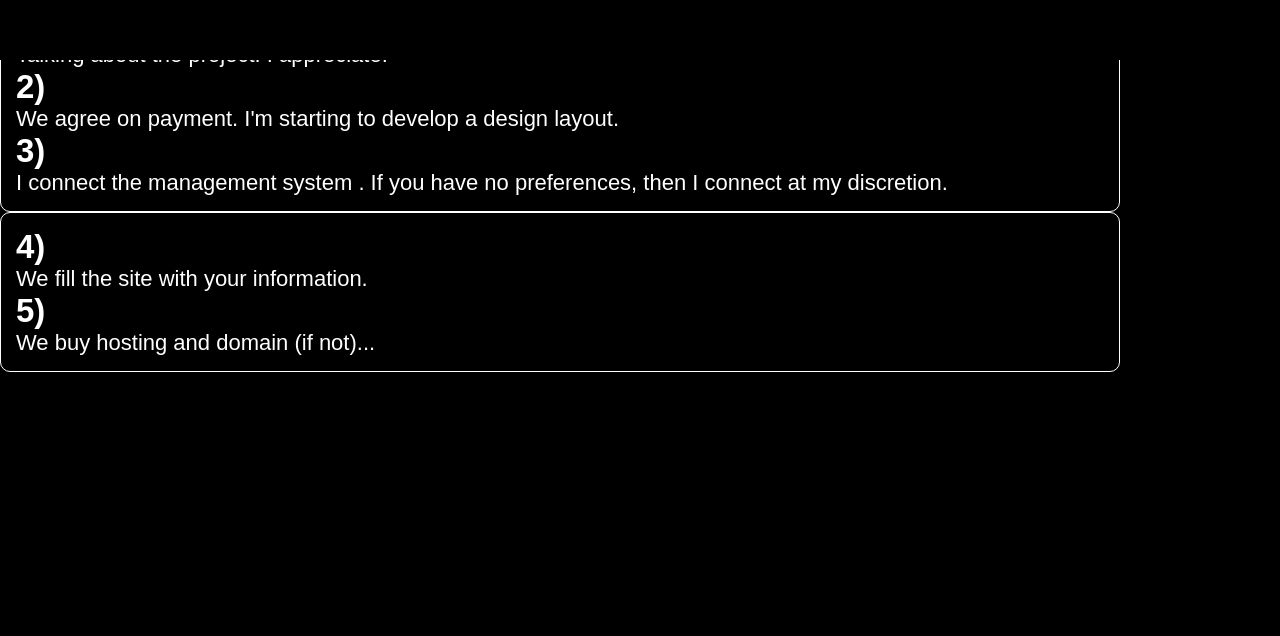
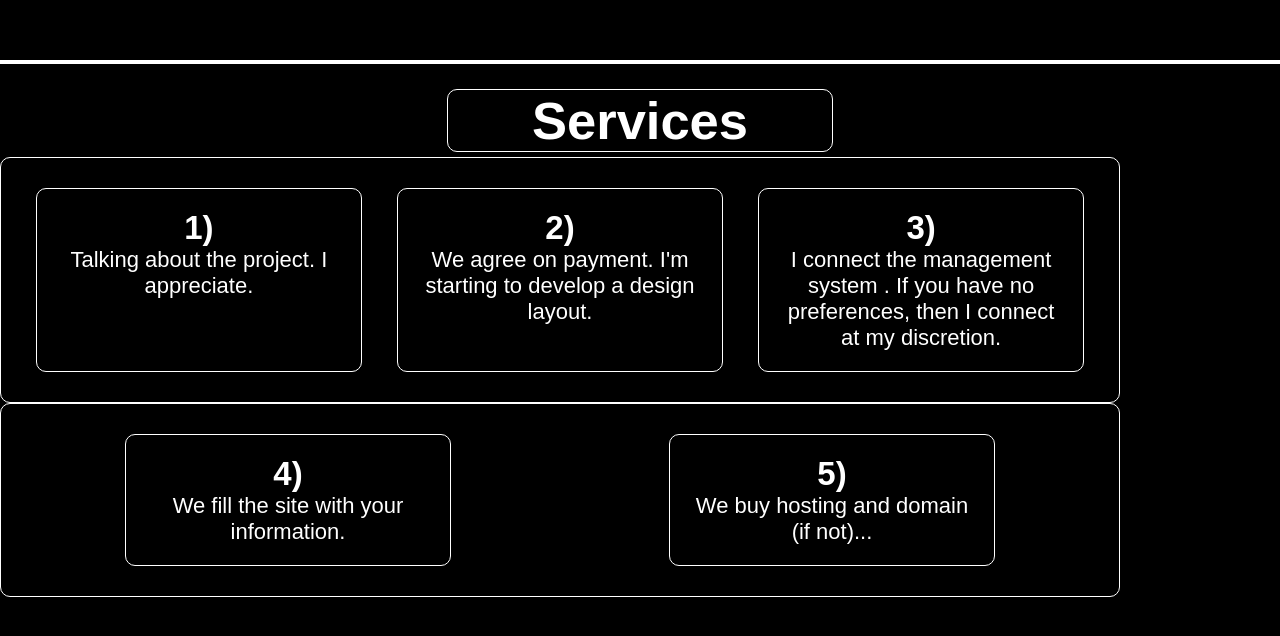
Before and after one commit to Nursen-Okenov/Nursen-Okenov.github.io, a plain HTML site: page index.html in a window 1280 px wide. Shown: the part 1560-2196 px from the top of the page. Drawn offline with Linux system fonts and the light colour scheme; a script that the page names is missing.

Commit message:
added index.css services

```diff
--- a/index.css
+++ b/index.css
@@ -167,3 +167,83 @@ section{
    margin: 25px;
    box-sizing: border-box;
 }
+#services{
+    border-top:4px solid white ;
+    width: 100%;
+    background-color: black;
+    height: 100vh;
+    position: relative;
+    top: 100px;
+}
+#services header{
+    display: flex;
+    justify-content: center;
+    width: 100%;
+    background-color: black;
+    margin-top: 25px;
+}
+
+
+#services header div{
+    margin-bottom: 55px;
+     color: white;
+    width: 30%;
+     border: 1px solid white;
+      border-radius: 10px;
+    display: flex;
+    justify-content: center;
+    font-size: 35px;
+    font-weight: bold;
+}
+.text img {
+    height: 80px;
+    width: 80px;
+}
+
+.text{
+    display: flex;
+    justify-content: space-evenly;
+    margin-top: -50px;
+}
+.text>div {
+    border-radius: 10px;
+    border: white  1px solid;
+    padding: 20px;
+    width: 30%;
+    margin: 15px;
+    text-align: center;
+    color: white;
+    transition: 0.4s;
+    box-sizing: border-box;
+}
+.text > div:hover{
+    transform: translateY(-10px) ;
+}
+.text>h2{
+    padding-bottom: 30px;
+
+}
+.text-2{
+    display: flex;
+    justify-content: space-around;
+    flex-wrap: wrap;
+
+}
+.text-2  img {
+    width: 80px;
+    height: 80px;
+}
+.text-2 > div{
+    padding: 20px;
+    width: 30%;
+    margin: 15px;
+    text-align: center;
+    color: white;
+    border: white 1px solid;
+    border-radius: 10px;
+    box-sizing: border-box;
+    transition: 0.5s;
+}
+.text-2 > div:hover{
+    transform: translateY(-10px) ;
+}
```
